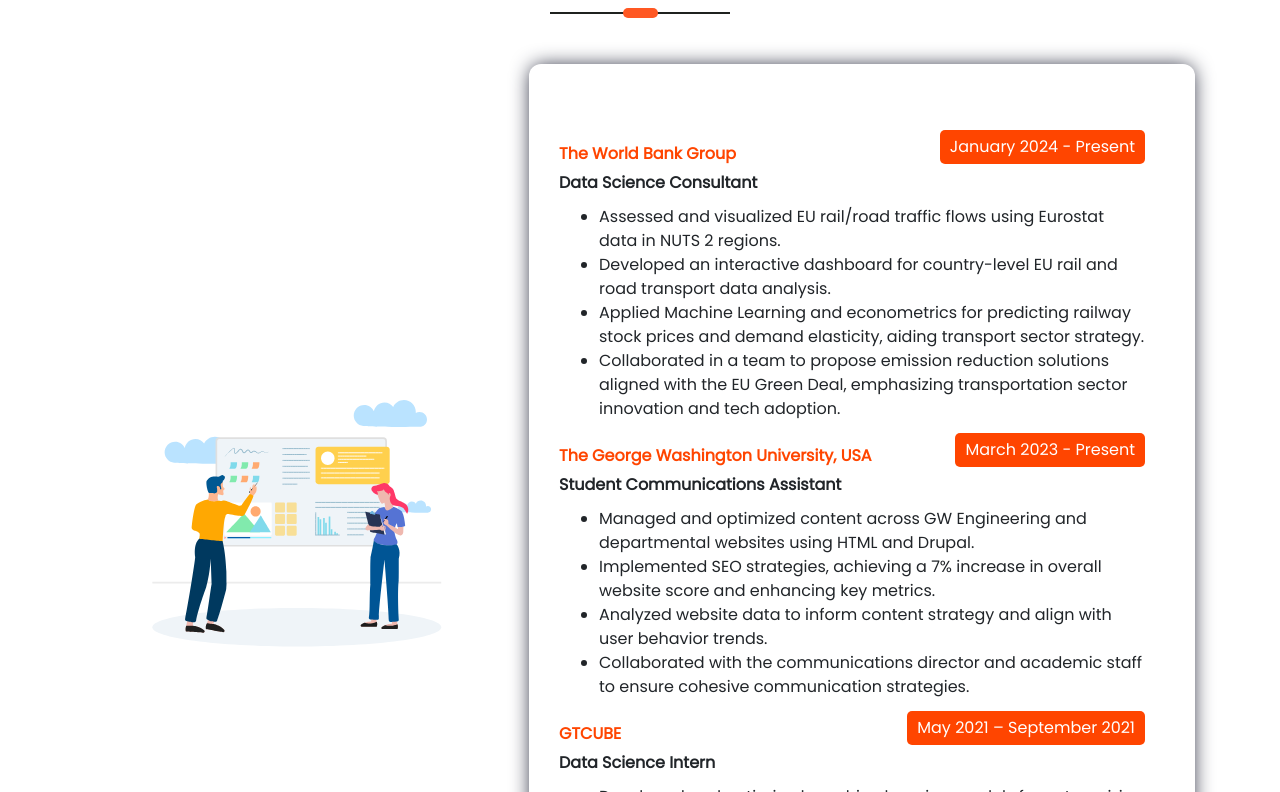
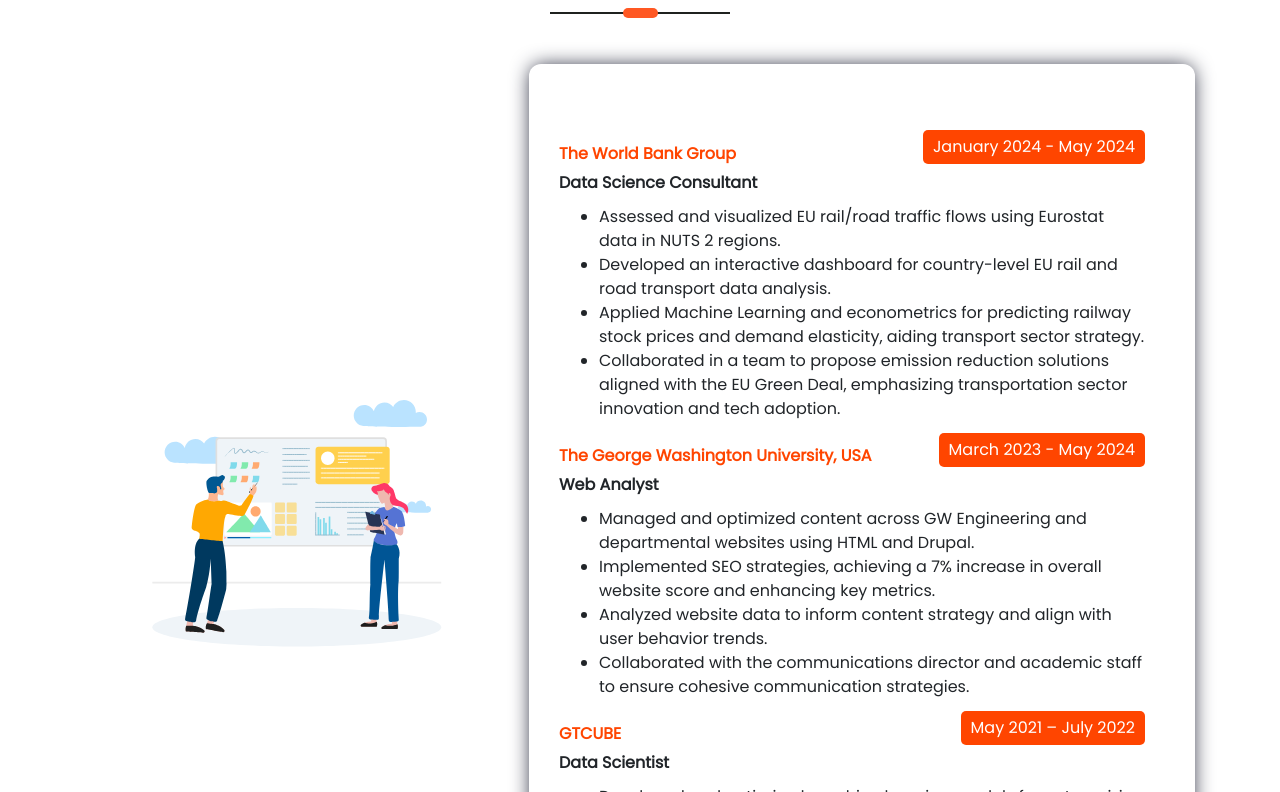
Before and after one commit to nischay-18/Portfolio, a React (Create React App) app: page / in a window 1280 px wide. Shown: the part 2188-2980 px from the top of the page. Built offline with nearby package versions, Linux system fonts and the light colour scheme; a web font is replaced by a local one.

Commit message:
commit work exp

```diff
--- a/src/PortfolioContainer/workexperience/workexperience.js
+++ b/src/PortfolioContainer/workexperience/workexperience.js
@@ -41,7 +41,7 @@
       <div className="job-details">
         <div className="header">
             <h6 className="heading">The World Bank Group</h6>
-            <span className="date">January 2024 - Present</span>
+            <span className="date">January 2024 - May 2024</span>
         </div>
         <p className="position">Data Science Consultant</p>
      <div className="hi">
@@ -57,9 +57,9 @@
     <div className="job-details">
         <div className="header">
             <h6 className="heading">The George Washington University, USA</h6>
-            <span className="date">March 2023 - Present</span>
+            <span className="date">March 2023 - May 2024</span>
         </div>
-        <p className="position">Student Communications Assistant</p>
+        <p className="position">Web Analyst</p>
      <div className="hi">
         <ul>
             <li>Managed and optimized content across GW Engineering and departmental websites using HTML and Drupal.</li>
@@ -73,9 +73,9 @@
     <div className="job-details">
         <div className="header">
             <h6 className="heading">GTCUBE</h6>
-            <span className="date">May 2021 – September 2021</span>
+            <span className="date">May 2021 – July 2022</span>
         </div>
-        <p className="position">Data Science Intern</p>
+        <p className="position">Data Scientist</p>
         <ul>
             <li>Developed and optimized machine learning models for categorizing universities, enhancing student application recommendations, and improving accuracy by 20%.</li>
             <li>Leveraged predictive analytics for sales trend insights, boosting sales by 25% and guiding course and pricing strategy.</li>
```
Also changed, not shown: public/logo192.png.
